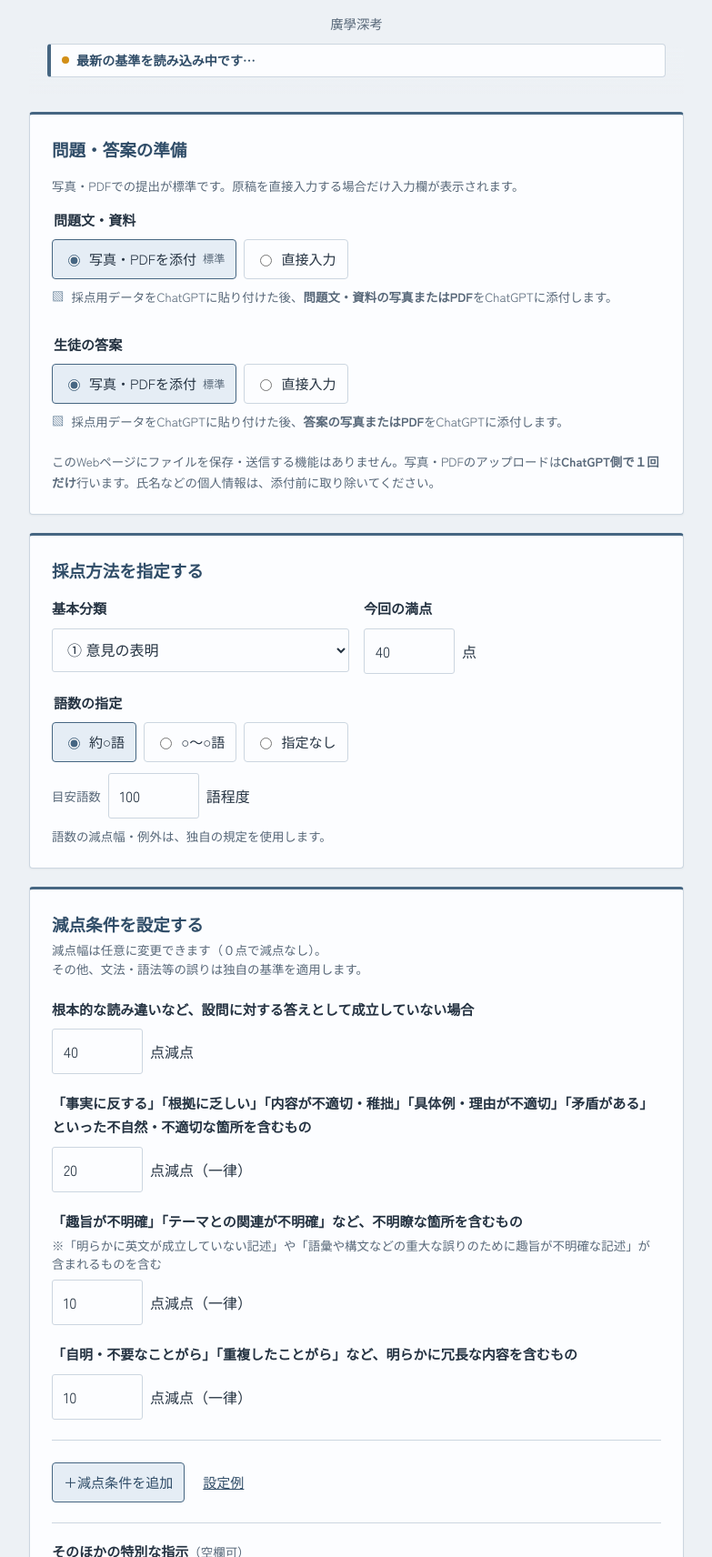
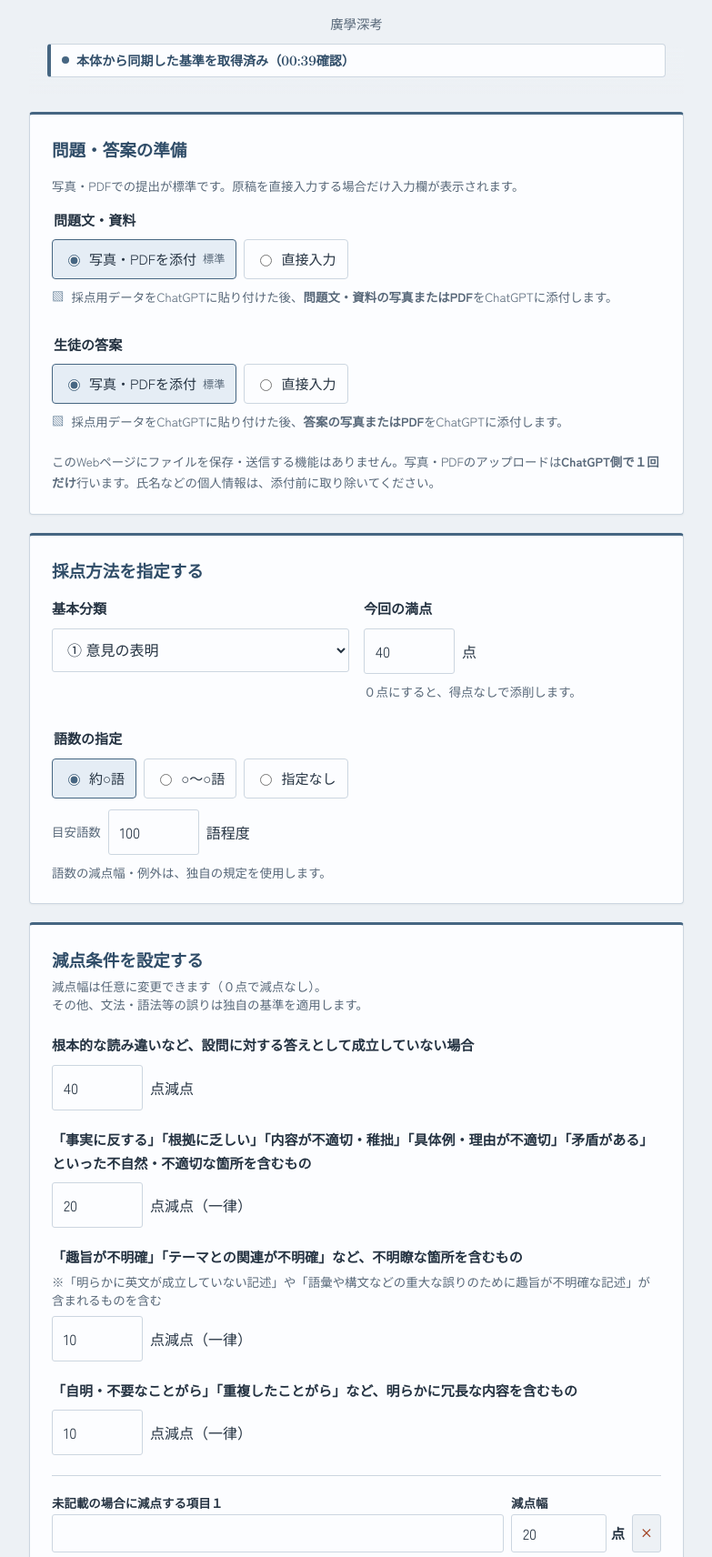
Before and after one commit to ikuyatabis/hq, a plain HTML site: page index.html in a window 1280 px wide. Shown: the part 188-1900 px from the top of the page at 91% size, without its empty margins (248-1031 px from the left). Drawn offline with Linux system fonts and the light colour scheme.

Commit message:
Support unscored feedback at zero points: index.html

```diff
--- a/index.html
+++ b/index.html
@@ -176,6 +176,8 @@ footer .footer-home-link:focus-visible{outline:2px solid #197fbc;outline-offset:
 .content-penalty-note{display:block;font-family:var(--font-sans);font-size:.84rem;font-weight:400;color:var(--sub);margin-top:3px;line-height:1.5}
 #conditionsHeading{margin-bottom:2px}
 .conditions-note{margin:0 0 22px;line-height:1.5}
+#scoredConditions{display:contents}
+#scoredConditions[hidden]+#customNotesField{border-top:0;padding-top:0;margin-top:0}
 .privacy-note{font-size:.84rem;color:var(--sub);margin:8px 0 0}
 .choice small{
   font-size:.81em;color:var(--sub);font-weight:400;
@@ -255,7 +257,7 @@ select:focus{outline:2px solid var(--teal);outline-offset:1px}
   .condition .remove{width:30px}
 }
   </style>
-  <script type="module" src="./site.mjs?v=20261127-sync1"></script>
+  <script type="module" src="./site.mjs?v=20261128-noscore1"></script>
 </head>
 <body>
   <div class="page">
@@ -316,7 +318,8 @@ select:focus{outline:2px solid var(--teal);outline-offset:1px}
               </select>
             </div>
             <div class="field"><label for="maxScore">今回の満点</label>
-              <div class="suffix"><input id="maxScore" type="number" min="5" max="1000" step="5" value="40" required><span>点</span></div>
+              <div class="suffix"><input id="maxScore" type="number" min="0" max="1000" step="5" value="40" required aria-describedby="maxScoreHint"><span>点</span></div>
+              <p class="micro" id="maxScoreHint">０点にすると、得点なしで添削します。</p>
             </div>
           </div>
           <p id="taskKindNote" class="micro" hidden>※「課題の遂行」では、個人的な体験の記述、提案・助言、立場の選択、イラスト・写真の描写、会話文・手紙文・電子メール（空所補充を含む）などに対応します。</p>
@@ -335,6 +338,7 @@ select:focus{outline:2px solid var(--teal);outline-offset:1px}
 
         <section class="panel" aria-labelledby="conditionsHeading">
           <div class="panel-head"><h2 id="conditionsHeading">減点条件を設定する</h2></div>
+          <div id="scoredConditions">
           <p class="micro conditions-note">減点幅は任意に変更できます（０点で減点なし）。<br>その他、文法・語法等の誤りは独自の基準を適用します。</p>
           <div class="field">
             <label for="invalidAnswerPenalty">根本的な読み違いなど、設問に対する答えとして成立していない場合</label>
@@ -354,6 +358,7 @@ select:focus{outline:2px solid var(--teal);outline-offset:1px}
           </div>
           <div id="conditionList" aria-live="polite"></div>
           <div class="row-actions"><button id="addCondition" class="secondary" type="button">＋減点条件を追加</button><button id="exampleConditions" class="text-btn" type="button" aria-haspopup="dialog" aria-controls="conditionExamplesDialog">設定例</button></div>
+          </div>
           <div class="field" id="customNotesField">
             <label for="customNotes">そのほかの特別な指示<span class="optional">（空欄可）</span></label>
             <textarea id="customNotes" rows="3" aria-describedby="customNotesHint" spellcheck="true" autocorrect="on" autocomplete="on" autocapitalize="sentences" writingsuggestions="true"></textarea>
```
